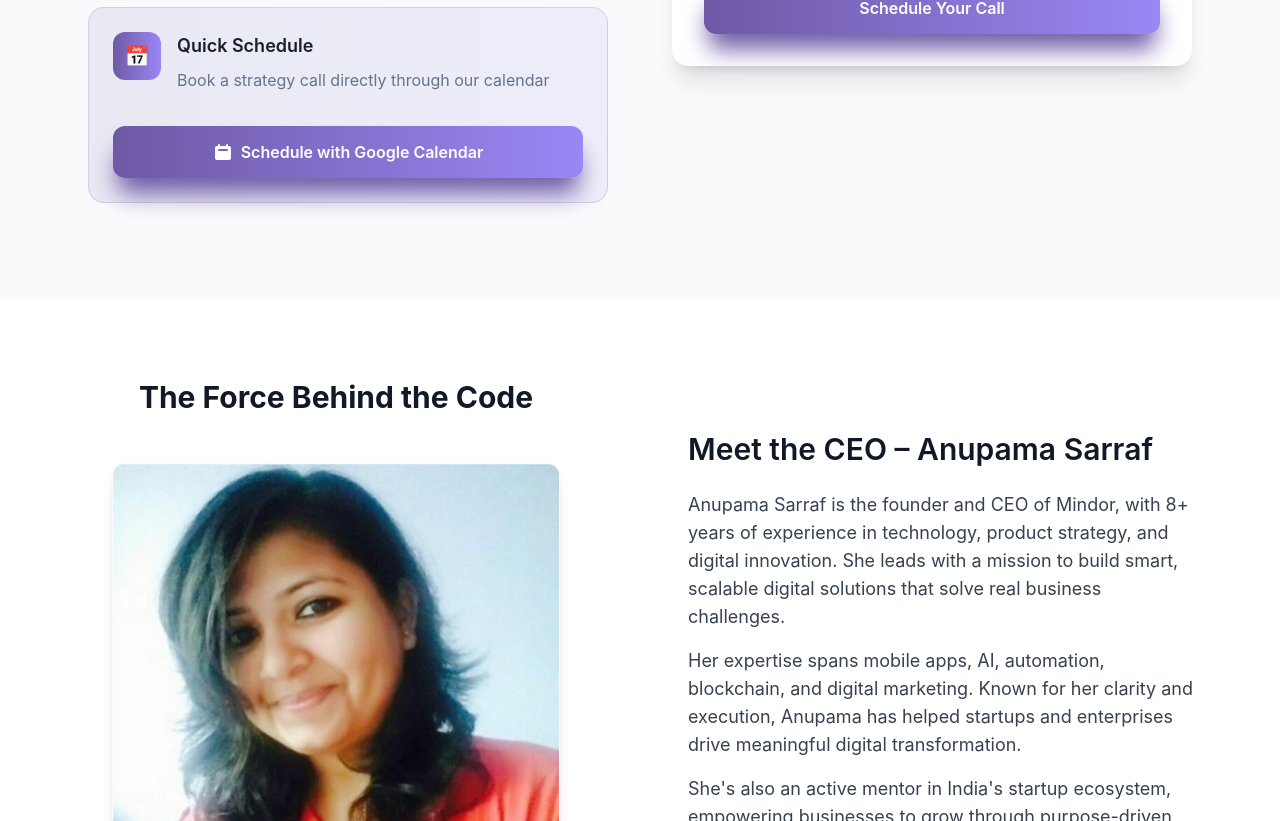
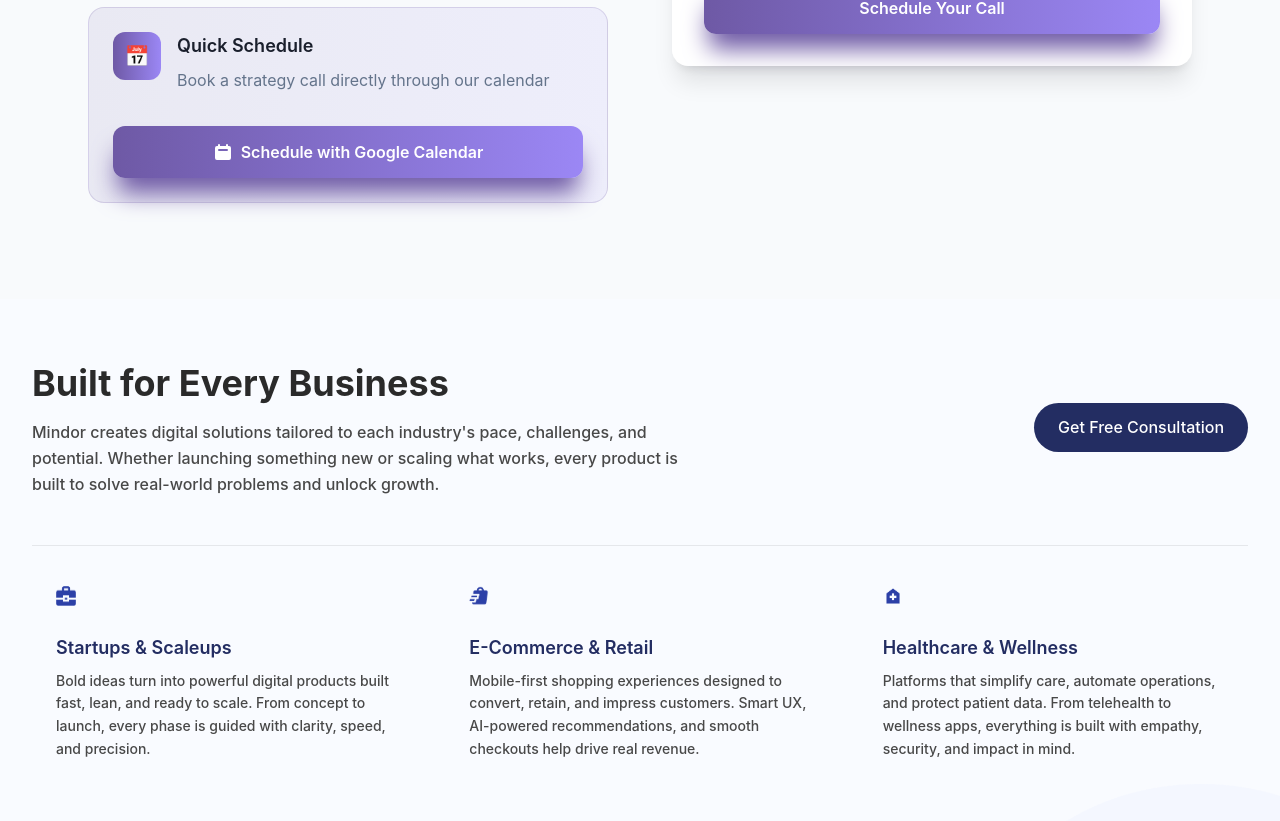
Before and after one commit to rastogi30/Mindor-tech, a Next.js app: page / in a window 1280 px wide. Shown: the part 1979-2800 px from the top of the page. Built offline with nearby package versions, Linux system fonts and the light colour scheme.

Commit message:
indusutries component

```diff
--- a/pages/index.tsx
+++ b/pages/index.tsx
@@ -10,6 +10,7 @@ const Footer = dynamic(() => import('../src/components/Footer'));
 const SuccessModal = dynamic(() => import('../src/components/SuccessModal'));
 const CTASection = dynamic(() => import('../src/components/CTASection'));
 const Founder = dynamic(() => import('../src/components/Founder'));
+const Business  = dynamic(() => import('../src/components/Business'));
 
 const HomePage: React.FC = () => {
   const [showSuccessModal, setShowSuccessModal] = useState<boolean>(false);
@@ -65,6 +66,7 @@ const HomePage: React.FC = () => {
           onClose={() => setShowSuccessModal(false)}
         />
       </main>
+      <Business />
       <Founder />
       <CTASection />
       <Footer />
--- /dev/null
+++ b/src/components/Business.tsx
@@ -0,0 +1,98 @@
+import React from 'react';
+import { Briefcase, Zap, Heart, BookOpen, BarChart3 } from 'lucide-react';
+
+
+interface ServiceCardProps {
+  icon: React.ReactNode;
+  title: string;
+  description: string;
+}
+
+const ServiceCard: React.FC<ServiceCardProps> = ({ icon, title, description }) => {
+  return (
+    <div className="flex flex-col space-y-2 p-6 rounded-lg">
+      <div className="">
+        <div className="w-10 h-10 rounded ">
+          {icon}
+        </div>
+      </div>
+      <h3 className="text-lg font-semibold" style={{ color: '#232D62' }}>{title}</h3>
+      <p className="text-sm leading-relaxed font-medium" style={{ color: '#484848' }}>{description}</p>
+    </div>
+  );
+};
+
+const Business: React.FC = () => {
+  const services = [
+    {
+      icon: <img src="/assets/Brief.png" alt="Briefcase" className="w-5 h-5" />,
+      title: "Startups & Scaleups",
+      description: "Bold ideas turn into powerful digital products built fast, lean, and ready to scale. From concept to launch, every phase is guided with clarity, speed, and precision."
+    },
+    {
+      icon: <img src="/assets/Shopping.png" alt="Zap" className="w-5 h-5" />,
+      title: "E-Commerce & Retail",
+      description: "Mobile-first shopping experiences designed to convert, retain, and impress customers. Smart UX, AI-powered recommendations, and smooth checkouts help drive real revenue."
+    },
+    {
+      icon: <img src="/assets/Health.png" alt="Heart" className="w-5 h-5" />,
+      title: "Healthcare & Wellness",
+      description: "Platforms that simplify care, automate operations, and protect patient data. From telehealth to wellness apps, everything is built with empathy, security, and impact in mind."
+    },
+    {
+      icon: <img src="/assets/Education.png" alt="BookOpen"  className="w-5 h-5" />,
+      title: "Education & eLearning",
+      description: "Learning platforms that engage learners and make teaching easier. Interactive tools and real-time progress tracking deliver better learning outcomes at scale."
+    },
+    {
+      icon: <img src="/assets/Finance.png" alt="BarChart3" className="w-5 h-5" />,
+      title: "Finance & Fintech",
+      description: "Modern fintech tools that are fast, secure, and built for trust. From payments to blockchain, solutions are made for transparency, compliance, and scale."
+    }
+  ];
+
+  return (
+    <section className="w-full py-16 px-4 sm:px-6 lg:px-8 relative" style = {{backgroundColor: '#F9FBFF'}}>
+      <div className="w-full mx-auto">
+        <div className="flex flex-col lg:flex-row lg:items-start lg:justify-between mb-12 space-y-6 lg:space-y-0">
+          <div className="lg:max-w-2xl">
+            <h2 className="text-3xl sm:text-4xl font-bold mb-4" style={{ color: '#2A2A2A' }}>
+              Built for Every Business
+            </h2>
+            <p className="font-medium text-base sm:text-md leading-relaxed" style={{ color: '#484848' }}>
+              Mindor creates digital solutions tailored to each industry's pace, challenges, and
+              potential. Whether launching something new or scaling what works, every product is
+              built to solve real-world problems and unlock growth.
+            </p>
+          </div>
+          <div className="flex-shrink-0 py-10">
+            <button className="bg-blue-600 hover:bg-blue-700 text-white font-medium px-6 py-3 rounded-full transition-colors duration-200" style={{backgroundColor: "#232D62"}}>
+              Get Free Consultation
+            </button>
+          </div>
+        </div>
+
+        <div className="grid grid-cols-1 sm:grid-cols-2 lg:grid-cols-3 gap-6 border-t border-gray-200 pb-2 pt-4">
+          {services.map((service, index) => (
+            <ServiceCard
+              key={index}
+              icon={service.icon}
+              title={service.title}
+              description={service.description}
+            />
+          ))}
+        </div>
+      </div>
+
+      <div className="absolute bottom-0 right-0 pointer-events-none">
+        <img
+          src="/assets/Ellipse.png"
+          alt="Ellipse decoration"
+          className="w-80 h-80"
+        />
+      </div>
+    </section>
+  );
+};
+
+export default Business;
```
